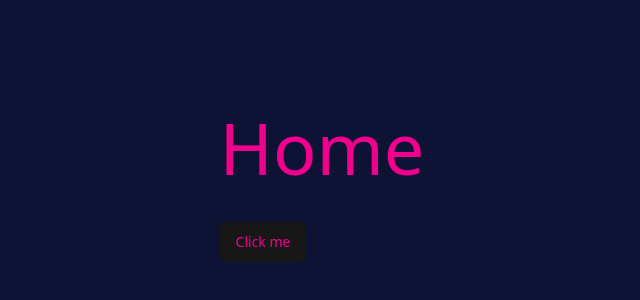
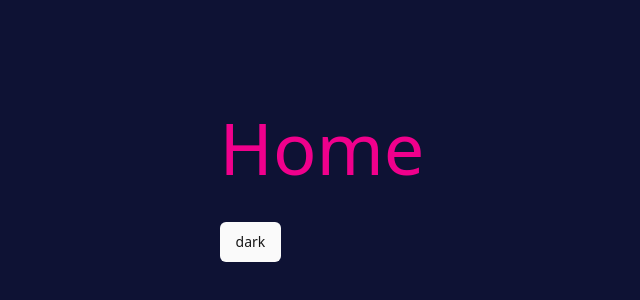
Before and after one commit to azizy5203/Animator, a React (Vite) app: page / in a window 1280 px wide. Shown: the part 214-514 px from the top of the page, without its empty margins (318-958 px from the left). Built offline with nearby package versions, Linux system fonts and the light colour scheme.

Commit message:
feat : added dark mode

```diff
--- a/src/index.css
+++ b/src/index.css
@@ -3,10 +3,8 @@
 @tailwind utilities;
 @layer base {
   :root {
-    /* --background: 0 0% 100%; */
-    --background: 234 57% 13%;
-    --foreground: 325 100% 47%;
-    /* --foreground: 0 0% 3.9%; */
+    --background: 0 0% 100%;
+    --foreground: 0 0% 3.9%;
     --card: 0 0% 100%;
     --card-foreground: 0 0% 3.9%;
     --popover: 0 0% 100%;
@@ -33,7 +31,7 @@
   }
   .dark {
     --background: 234 57% 13%;
-    --foreground: 0 0% 98%;
+    --foreground: 325 100% 47%;
     --card: 0 0% 3.9%;
     --card-foreground: 0 0% 98%;
     --popover: 0 0% 3.9%;
--- a/src/main.jsx
+++ b/src/main.jsx
@@ -1,5 +1,12 @@
 import { createRoot } from "react-dom/client";
 import App from "./App.jsx";
 import "./index.css";
+import { ThemeProvider } from "./providers/theme-provider.jsx";
 
-createRoot(document.getElementById("root")).render(<App />);
+createRoot(document.getElementById("root")).render(
+  <ThemeProvider
+    defaultTheme="dark"
+    storageKey="anim-report-theme">
+    <App />
+  </ThemeProvider>
+);
--- /dev/null
+++ b/src/providers/theme-provider.jsx
@@ -0,0 +1,62 @@
+import { createContext, useContext, useEffect, useState } from "react";
+
+const initialState = {
+  theme: "system",
+  setTheme: () => null,
+};
+
+const ThemeProviderContext = createContext(initialState);
+
+export function ThemeProvider({
+  children,
+  defaultTheme = "system",
+  storageKey = "vite-ui-theme",
+  ...props
+}) {
+  const [theme, setTheme] = useState(
+    () => localStorage.getItem(storageKey) || defaultTheme
+  );
+
+  useEffect(() => {
+    const root = window.document.documentElement;
+
+    root.classList.remove("light", "dark");
+
+    if (theme === "system") {
+      const systemTheme = window.matchMedia("(prefers-color-scheme: dark)")
+        .matches
+        ? "dark"
+        : "light";
+
+      root.classList.add(systemTheme);
+      return;
+    }
+
+    root.classList.add(theme);
+  }, [theme]);
+
+  const value = {
+    theme,
+    setTheme: (theme) => {
+      localStorage.setItem(storageKey, theme);
+      setTheme(theme);
+    },
+  };
+
+  return (
+    <ThemeProviderContext.Provider
+      {...props}
+      value={value}>
+      {children}
+    </ThemeProviderContext.Provider>
+  );
+}
+
+export const useTheme = () => {
+  const context = useContext(ThemeProviderContext);
+
+  if (context === undefined)
+    throw new Error("useTheme must be used within a ThemeProvider");
+
+  return context;
+};
--- a/src/views/Home/Home.jsx
+++ b/src/views/Home/Home.jsx
@@ -1,9 +1,15 @@
 import { Button } from "@/components/ui/button";
+import { useTheme } from "@/providers/theme-provider";
 function Home() {
+  const { setTheme, theme } = useTheme();
   return (
     <div className="p-4 text-7xl">
       <h1 className="">Home</h1>
-      <Button className="text-foreground">Click me</Button>
+      <Button
+        className=""
+        onClick={() => setTheme(theme == "dark" ? "light" : "dark")}>
+        {theme}
+      </Button>
     </div>
   );
 }
```
